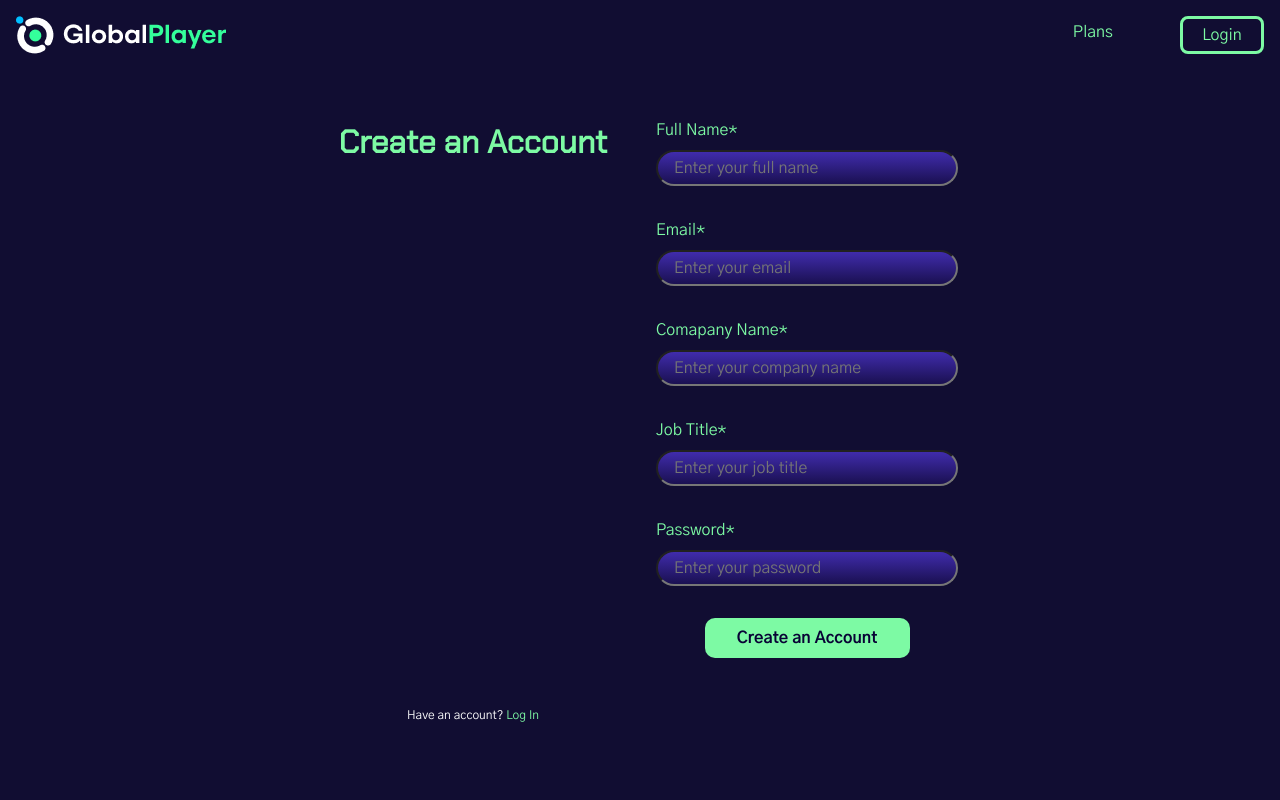
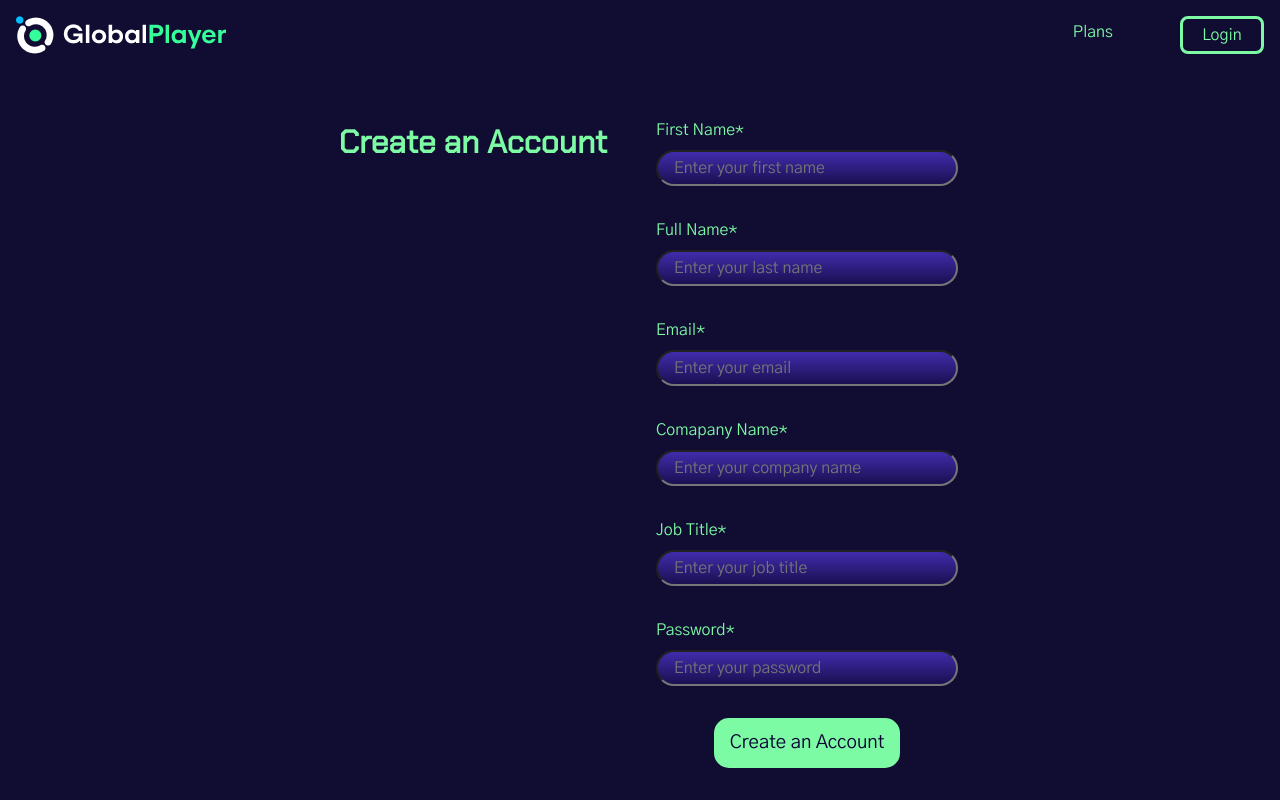
Before and after one commit to zyzmoz/global-player, a React (Create React App) app in the folder frontend/: page /create-account-recruiter in a window 1280 px wide. Shown: the top 800 px of the page. Built offline with nearby package versions, Linux system fonts and the light colour scheme.

Commit message:
Refactor Routes

```diff
--- a/frontend/src/components/Button/Button.jsx
+++ b/frontend/src/components/Button/Button.jsx
@@ -1,8 +1,9 @@
 import PropTypes from 'prop-types'
 
-function Button({ buttonType, text, onClick, disabled }) {
+function Button({ buttonType, text, onClick, disabled, type }) {
   return (
-    <button type="button" onClick={onClick} disabled={disabled} className={`button ${buttonType}`}>
+    // eslint-disable-next-line react/button-has-type
+    <button type={type} onClick={onClick} disabled={disabled} className={`button ${buttonType}`}>
       {text}
     </button>
   )
@@ -15,6 +16,7 @@ Button.defaultProps = {
   text: '',
   onClick: () => {},
   disabled: false,
+  type: 'button',
 }
 
 Button.propTypes = {
@@ -22,4 +24,5 @@ Button.propTypes = {
   text: PropTypes.string,
   onClick: PropTypes.func,
   disabled: PropTypes.bool,
+  type: PropTypes.string,
 }
--- a/frontend/src/components/Input/Input.jsx
+++ b/frontend/src/components/Input/Input.jsx
@@ -1,10 +1,9 @@
 import PropTypes from 'prop-types'
 import { useState } from 'react'
 
-function Input({ placeholder, onChange, label, type, text }) {
-  // Generates an unique id
-  const id = `input=${Math.floor(Math.random() * 9999)}`
-
+// Generates an unique id
+const randomId = `input=${Math.floor(Math.random() * 9999)}`
+function Input({ placeholder, onChange, label, type, text, id }) {
   const [inputValue, setInputValue] = useState(text)
 
   const handleChange = (evt) => {
@@ -15,12 +14,13 @@ function Input({ placeholder, onChange, label, type, text }) {
   return (
     <div className="input">
       {label && <label htmlFor={id}>{label}</label>}
-      <input id={id} type={type} placeholder={placeholder} onChange={handleChange} value={inputValue} />
+      <input id={id || randomId} type={type} placeholder={placeholder} onChange={handleChange} value={inputValue} />
     </div>
   )
 }
 
 Input.propTypes = {
+  id: PropTypes.string,
   placeholder: PropTypes.string,
   onChange: PropTypes.func,
   label: PropTypes.string,
@@ -29,8 +29,9 @@ Input.propTypes = {
 }
 
 Input.defaultProps = {
+  id: PropTypes.string,
   placeholder: 'Placeholder',
-  onChange: (e) => e.target.value,
+  onChange: () => {},
   type: 'text',
   text: '',
   label: null,
--- a/frontend/src/pages/CreateAccount.jsx
+++ b/frontend/src/pages/CreateAccount.jsx
@@ -1,4 +1,4 @@
-import { NavLink } from 'react-router-dom'
+import { Link } from 'react-router-dom'
 import LandingPageNavMenu from '../components/Header/LandingPageNavMenu'
 import Header from '../components/Header/Header'
 import Headline from '../components/Headline/Headline'
@@ -20,16 +20,16 @@ function CreateAccount() {
 
           <div className="choices-container">
             <div className="choice-container">
-              <NavLink to="/create-account-player">
+              <Link to="/create-account-player">
                 <Image imageUrl={playerIcon} imageWidth="67px" imageHeight="auto" alt="Player Icon" />
                 <BodyText text="I'm a player" fontSize="16pt" color="#000000" textAlign="center" />
-              </NavLink>
+              </Link>
             </div>
             <div className="choice-container">
-              <NavLink to="/create-account-recruiter">
+              <Link to="/create-account-recruiter">
                 <Image imageUrl={recruiterIcon} imageWidth="105px" imageHeight="auto" alt="Recruiter Icon" />
                 <BodyText text="I'm a recruiter" fontSize="16pt" color="#000000" textAlign="center" />
-              </NavLink>
+              </Link>
             </div>
           </div>
         </main>
--- a/frontend/src/pages/CreateAccountRecruiter.jsx
+++ b/frontend/src/pages/CreateAccountRecruiter.jsx
@@ -5,8 +5,24 @@ import Footer from '../components/Footer/Footer'
 import Headline from '../components/Headline/Headline'
 import BodyText from '../components/BodyText/BodyText'
 import Input from '../components/Input/Input'
+import Button from '../components/Button/Button'
 
 function CreateAccountRecruiter() {
+  const handleSubmit = (evt) => {
+    evt.preventDefault()
+    const { firstName, lastName, email, companyName, jobTitle, password } = evt.target
+    const newUser = {
+      firstName: firstName.value,
+      lastName: lastName.value,
+      email: email.value,
+      companyName: companyName.value,
+      jobTitle: jobTitle.value,
+      password: password.value,
+    }
+
+    console.log({ newUser })
+  }
+
   return (
     <div className="create-account-page-recruiter">
       <LandingPageNavMenu className="nav-side-menu" />
@@ -14,15 +30,14 @@ function CreateAccountRecruiter() {
         <Header />
         <main>
           <Headline text="Create an Account" color="#7dfaa4" textAlign="center" />
-          <form action="">
-            <Input placeholder="Enter your full name" label="Full Name*" type="text" />
-            <Input placeholder="Enter your email" label="Email*" type="email" />
-            <Input placeholder="Enter your company name" label="Comapany Name*" type="text" />
-            <Input placeholder="Enter your job title" label="Job Title*" type="text" />
-            <Input placeholder="Enter your password" label="Password*" type="password" />
-            <NavLink to="/PlayerOverview" className="create-account-button">
-              <BodyText text="Create an Account" color="#080235" textAlign="center" />
-            </NavLink>
+          <form onSubmit={handleSubmit}>
+            <Input id="firstName" placeholder="Enter your first name" label="First Name*" type="text" />
+            <Input id="lastName" placeholder="Enter your last name" label="Full Name*" type="text" />
+            <Input id="email" placeholder="Enter your email" label="Email*" type="email" />
+            <Input id="companyName" placeholder="Enter your company name" label="Comapany Name*" type="text" />
+            <Input id="jobTitle" placeholder="Enter your job title" label="Job Title*" type="text" />
+            <Input id="password" placeholder="Enter your password" label="Password*" type="password" />
+            <Button type="submit" text="Create an Account" />
           </form>
           <div className="have-an-account">
             <BodyText text="Have an account? " />
--- a/frontend/src/sass/site-layout/_comparison-page.scss
+++ b/frontend/src/sass/site-layout/_comparison-page.scss
@@ -137,8 +137,8 @@
     }
     .userIcon-wrapper {
       display: flex;
-      justify-content: end;
-      align-items: end;
+      justify-content: flex-end;
+      align-items: flex-end;
       margin: 3rem 3rem 0 0;
       cursor: pointer;
     }
--- a/frontend/src/sass/site-layout/_create-account-recruiter.scss
+++ b/frontend/src/sass/site-layout/_create-account-recruiter.scss
@@ -30,7 +30,8 @@
       div:nth-of-type(2) label,
       div:nth-of-type(3) label,
       div:nth-of-type(4) label,
-      div:nth-of-type(5) label {
+      div:nth-of-type(5) label,
+      div:nth-of-type(6) label {
         padding-bottom: 0.5rem;
       }
   }
@@ -44,7 +45,8 @@
   .create-account-page-recruiter-container form div:nth-of-type(2) input,
   .create-account-page-recruiter-container form div:nth-of-type(3) input,
   .create-account-page-recruiter-container form div:nth-of-type(4) input,
-  .create-account-page-recruiter-container form div:nth-of-type(5) input {
+  .create-account-page-recruiter-container form div:nth-of-type(5) input,
+  .create-account-page-recruiter-container form div:nth-of-type(6) input {
     box-sizing: border-box;
 
     width: 100%;
```
Also changed, not shown: 1 other file (tests, documents, lock files or other folders).
